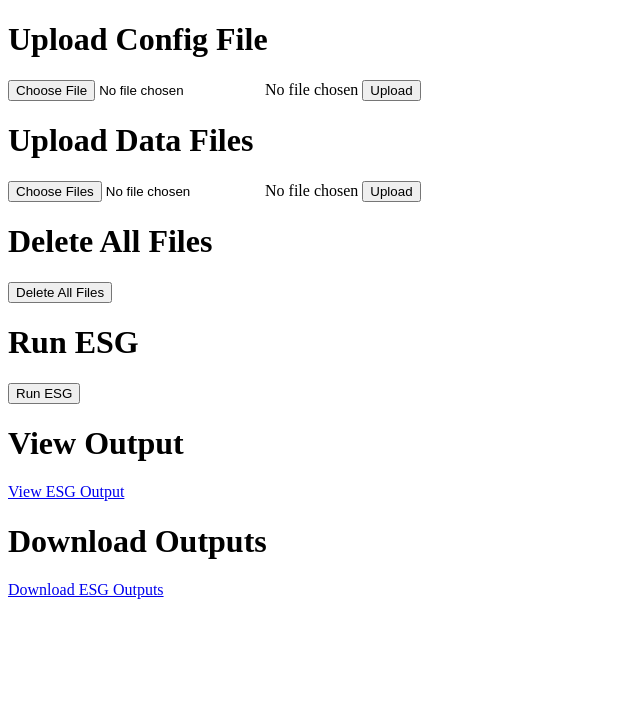
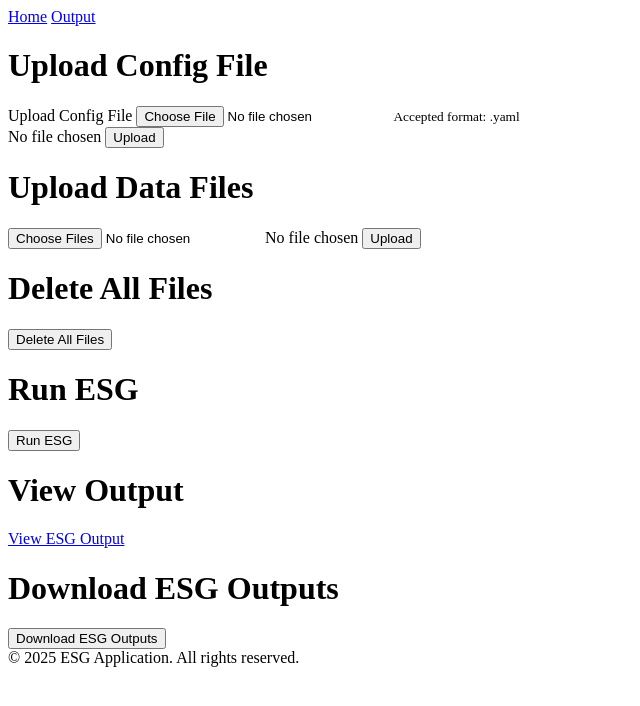
Before and after one commit to sjondavey/ESGFrontEnd, a Flask app: page / in a window 1280 px wide. Shown: the top 706 px of the page, without its empty margins (0-640 px from the left). Run offline with Flask 3, Linux system fonts and the light colour scheme; parts of the project's set-up code (start-up, migrations or seed data) failed here and were passed over.

Commit message:
Download as button

```diff
--- a/app.py
+++ b/app.py
@@ -29,7 +29,7 @@ app.config['UPLOAD_FOLDER'] = UPLOAD_FOLDER
 app.config['DOWNLOAD_FOLDER'] = DOWNLOAD_FOLDER
 
 
-logging.basicConfig(level=logging.DEBUG)
+logging.basicConfig(level=logging.DEBUG, format='%(asctime)s - %(levelname)s - %(message)s')
 
 def zip_files_in_download_folder(zip_filename):
     with zipfile.ZipFile(zip_filename, 'w') as zipf:
@@ -92,6 +92,7 @@ def index():
 
                 session['config_file_name'] = config_file.filename
                 flash('Config file uploaded and validated successfully', 'success')
+                app.logger.info('Config file uploaded: %s', config_file.filename)
 
         elif 'data_files' in request.files:
             data_files = request.files.getlist('data_files')
@@ -99,6 +100,7 @@ def index():
                 if data_file.filename != '':
                     data_file.save(os.path.join(app.config['UPLOAD_FOLDER'], data_file.filename))
             flash('Data files uploaded successfully', 'success')
+            app.logger.info('Data files uploaded: %s', [file.filename for file in data_files])
 
     config_file_name = session.get('config_file_name')
     return render_template('index.html', config_file_name=config_file_name)
@@ -111,6 +113,7 @@ def delete_files():
             os.remove(file_path)
     session.pop('config_file_name', None)
     flash('All files deleted successfully', 'success')
+    app.logger.warning('All files deleted from upload folder')
     return redirect(url_for('index'))
 
 @app.route('/run_app', methods=['POST'])
@@ -130,9 +133,11 @@ def run_app():
         output, error = process.communicate()
         if process.returncode == 0:
             flash('ESG application executed successfully', 'success')
+            app.logger.info('ESG application executed successfully')
             session['esg_output'] = output
         else:
             flash('ESG application execution failed', 'danger')
+            app.logger.error('ESG application execution failed: %s', error)
             session['esg_output'] = error
     else:
         flash('Config file is missing', 'danger')
--- a/templates/index.html
+++ b/templates/index.html
@@ -4,6 +4,10 @@
     <!-- ...existing code... -->
 </head>
 <body>
+    <div class="navbar">
+        <a href="/">Home</a>
+        <a href="/output">Output</a>
+    </div>
     <div class="container">
         <!-- Flash messages -->
         {% with messages = get_flashed_messages(with_categories=true) %}
@@ -18,7 +22,11 @@
 
         <h1>Upload Config File</h1>
         <form id="configForm" method="post" enctype="multipart/form-data" action="/">
-            <input type="file" id="configFileInput" name="config_file" onchange="updateFileName('configFileInput', 'configFileLabel')">
+            <div class="form-group">
+                <label for="configFileInput">Upload Config File</label>
+                <input type="file" id="configFileInput" name="config_file" onchange="updateFileName('configFileInput', 'configFileLabel')">
+                <small>Accepted format: .yaml</small>
+            </div>
             <label id="configFileLabel" {% if config_file_name %}style="display:none;"{% endif %}>No file chosen</label>
             <input type="submit" value="Upload">
         </form>
@@ -46,8 +54,13 @@
         <h1>View Output</h1>
         <a href="/output">View ESG Output</a>
 
-        <h1>Download Outputs</h1>
-        <a href="/download_outputs">Download ESG Outputs</a>
+        <h1>Download ESG Outputs</h1>
+        <form method="get" action="/download_outputs">
+            <input type="submit" value="Download ESG Outputs">
+        </form>
     </div>
+    <footer>
+        &copy; 2025 ESG Application. All rights reserved.
+    </footer>
 </body>
 </html>
```
Also changed, not shown: templates/output.html (+40 -1 lines).
